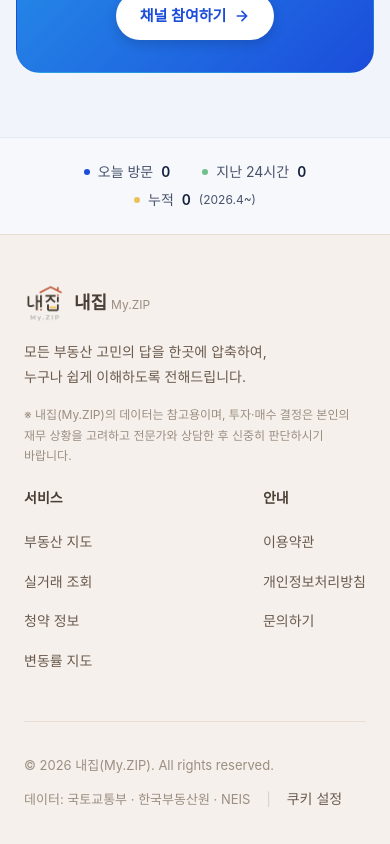
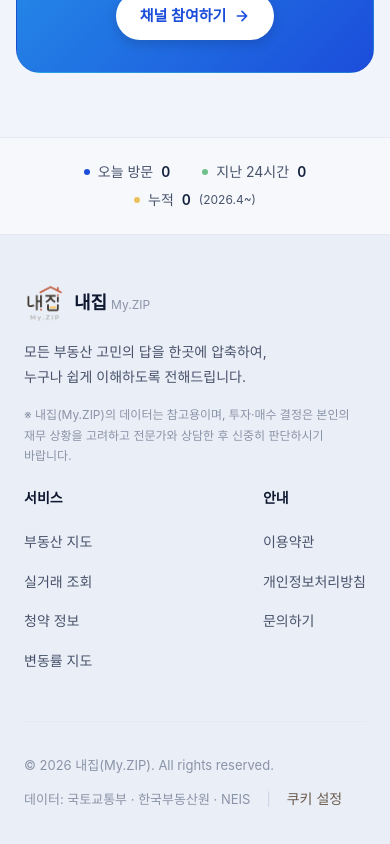
Before and after one commit to REAL-GOMGOM/real-estate-service, a Next.js app: page / in a window 390 px wide. Shown: the part 5449-6293 px from the top of the page. Built offline with nearby package versions, Linux system fonts and the light colour scheme; no server answers; the database is empty; a web font is replaced by a local one.

Commit message:
feat(design): Header 시안 정합(14px/600, gap 22) + Footer 토큰화 (하드코딩 웜톤 제거)

```diff
--- a/components/layout/Footer.tsx
+++ b/components/layout/Footer.tsx
@@ -17,7 +17,7 @@ const FOOTER_LINKS = {
 
 export default function Footer() {
   return (
-    <footer style={{ backgroundColor: '#F5F0EB', color: '#6B5B4F', padding: '48px 24px', borderTop: '1px solid #E8DDD4' }}>
+    <footer style={{ backgroundColor: 'var(--bg-tertiary)', color: 'var(--text-secondary)', padding: '48px 24px', borderTop: '1px solid var(--border)' }}>
       <div style={{ maxWidth: '1280px', margin: '0 auto' }}>
         <div style={{ display: 'grid', gridTemplateColumns: 'repeat(auto-fit, minmax(200px, 1fr))', gap: 'clamp(20px, 4vw, 48px)' }}>
 
@@ -25,13 +25,13 @@ export default function Footer() {
           <div style={{ gridColumn: 'span 2' }}>
             <div style={{ display: 'flex', alignItems: 'center', gap: '10px', marginBottom: '16px' }}>
               <img src="/logo.png" alt="내집" width={40} height={40} style={{ objectFit: 'contain' }} />
-              <span style={{ fontWeight: 800, fontSize: '18px', color: '#4A3F36' }}>내집 <span style={{ fontWeight: 400, fontSize: '12px', color: '#9B8E82' }}>My.ZIP</span></span>
+              <span style={{ fontWeight: 800, fontSize: '18px', color: 'var(--text-strong)' }}>내집 <span style={{ fontWeight: 400, fontSize: '12px', color: 'var(--text-dim)' }}>My.ZIP</span></span>
             </div>
-            <p style={{ fontSize: '14px', color: '#6B5B4F', lineHeight: '1.8' }}>
+            <p style={{ fontSize: '14px', color: 'var(--text-secondary)', lineHeight: '1.8' }}>
               모든 부동산 고민의 답을 한곳에 압축하여,<br />
               누구나 쉽게 이해하도록 전해드립니다.
             </p>
-            <p style={{ fontSize: '12px', color: '#9B8E82', marginTop: '16px' }}>
+            <p style={{ fontSize: '12px', color: 'var(--text-dim)', marginTop: '16px' }}>
               ※ 내집(My.ZIP)의 데이터는 참고용이며, 투자·매수 결정은 본인의 재무 상황을 고려하고 전문가와 상담한 후 신중히 판단하시기 바랍니다.
             </p>
           </div>
@@ -39,11 +39,11 @@ export default function Footer() {
           {/* 링크 그룹 */}
           {Object.entries(FOOTER_LINKS).map(([title, links]) => (
             <div key={title}>
-              <h4 style={{ fontSize: '14px', fontWeight: 700, color: '#4A3F36', marginBottom: '20px' }}>{title}</h4>
+              <h4 style={{ fontSize: '14px', fontWeight: 700, color: 'var(--text-strong)', marginBottom: '20px' }}>{title}</h4>
               <ul style={{ listStyle: 'none', padding: 0, margin: 0, display: 'flex', flexDirection: 'column', gap: '14px' }}>
                 {links.map((link) => (
                   <li key={link.href}>
-                    <Link href={link.href} style={{ fontSize: '14px', color: '#6B5B4F', textDecoration: 'none' }}>
+                    <Link href={link.href} style={{ fontSize: '14px', color: 'var(--text-secondary)', textDecoration: 'none' }}>
                       {link.label}
                     </Link>
                   </li>
@@ -53,11 +53,11 @@ export default function Footer() {
           ))}
         </div>
 
-        <div style={{ marginTop: '48px', paddingTop: '32px', borderTop: '1px solid #E8DDD4', display: 'flex', justifyContent: 'space-between', flexWrap: 'wrap', gap: '12px' }}>
-          <p style={{ fontSize: '13px', color: '#9B8E82' }}>© 2026 내집(My.ZIP). All rights reserved.</p>
-          <div style={{ display: 'flex', alignItems: 'center', gap: '16px', fontSize: '13px', color: '#9B8E82' }}>
+        <div style={{ marginTop: '48px', paddingTop: '32px', borderTop: '1px solid var(--border)', display: 'flex', justifyContent: 'space-between', flexWrap: 'wrap', gap: '12px' }}>
+          <p style={{ fontSize: '13px', color: 'var(--text-dim)' }}>© 2026 내집(My.ZIP). All rights reserved.</p>
+          <div style={{ display: 'flex', alignItems: 'center', gap: '16px', fontSize: '13px', color: 'var(--text-dim)' }}>
             <span>데이터: 국토교통부 · 한국부동산원 · NEIS</span>
-            <span style={{ color: '#D4CFC8' }}>|</span>
+            <span style={{ color: 'var(--border-hover)' }}>|</span>
             <CookieSettingsButton />
           </div>
         </div>
--- a/components/layout/Header.tsx
+++ b/components/layout/Header.tsx
@@ -79,7 +79,7 @@ export default function Header() {
           </Link>
 
           {/* 데스크탑 네비게이션 (중앙) */}
-          <nav style={{ alignItems: 'center', gap: '18px', position: 'absolute', left: '50%', transform: 'translateX(-50%)' }} className="hidden lg:flex">
+          <nav style={{ alignItems: 'center', gap: '22px', position: 'absolute', left: '50%', transform: 'translateX(-50%)' }} className="hidden lg:flex">
             {NAV_ITEMS.map((item) => {
               if (item.children) {
                 const groupActive = isChildActive(item.children, pathname);
@@ -93,8 +93,8 @@ export default function Header() {
                     <button
                       style={{
                         display: 'flex', alignItems: 'center', gap: '3px',
-                        fontSize: '13.5px', fontWeight: groupActive ? 600 : 500,
-                        color: groupActive ? 'var(--accent)' : 'var(--text-muted)',
+                        fontSize: '14px', fontWeight: groupActive ? 700 : 600,
+                        color: groupActive ? 'var(--accent)' : 'var(--text-secondary)',
                         paddingBottom: '2px',
                         transition: 'color 0.15s',
                         background: 'none', border: 'none', cursor: 'pointer',
@@ -123,7 +123,7 @@ export default function Header() {
                             backgroundColor: 'var(--bg-card)',
                             border: '1px solid var(--border)',
                             borderRadius: '12px',
-                            boxShadow: '0 8px 32px rgba(0,0,0,0.12)',
+                            boxShadow: 'var(--shadow-lg)',
                             padding: '8px',
                             minWidth: '240px',
                           }}
@@ -175,8 +175,8 @@ export default function Header() {
                   key={item.href}
                   href={item.href}
                   style={{
-                    fontSize: '13.5px', fontWeight: active ? 600 : 500,
-                    color: active ? 'var(--accent)' : 'var(--text-muted)',
+                    fontSize: '14px', fontWeight: active ? 700 : 600,
+                    color: active ? 'var(--accent)' : 'var(--text-secondary)',
                     textDecoration: 'none',
                     borderBottomWidth: '2px', borderBottomStyle: 'solid',
                     borderBottomColor: active ? 'var(--accent)' : 'transparent',
```
